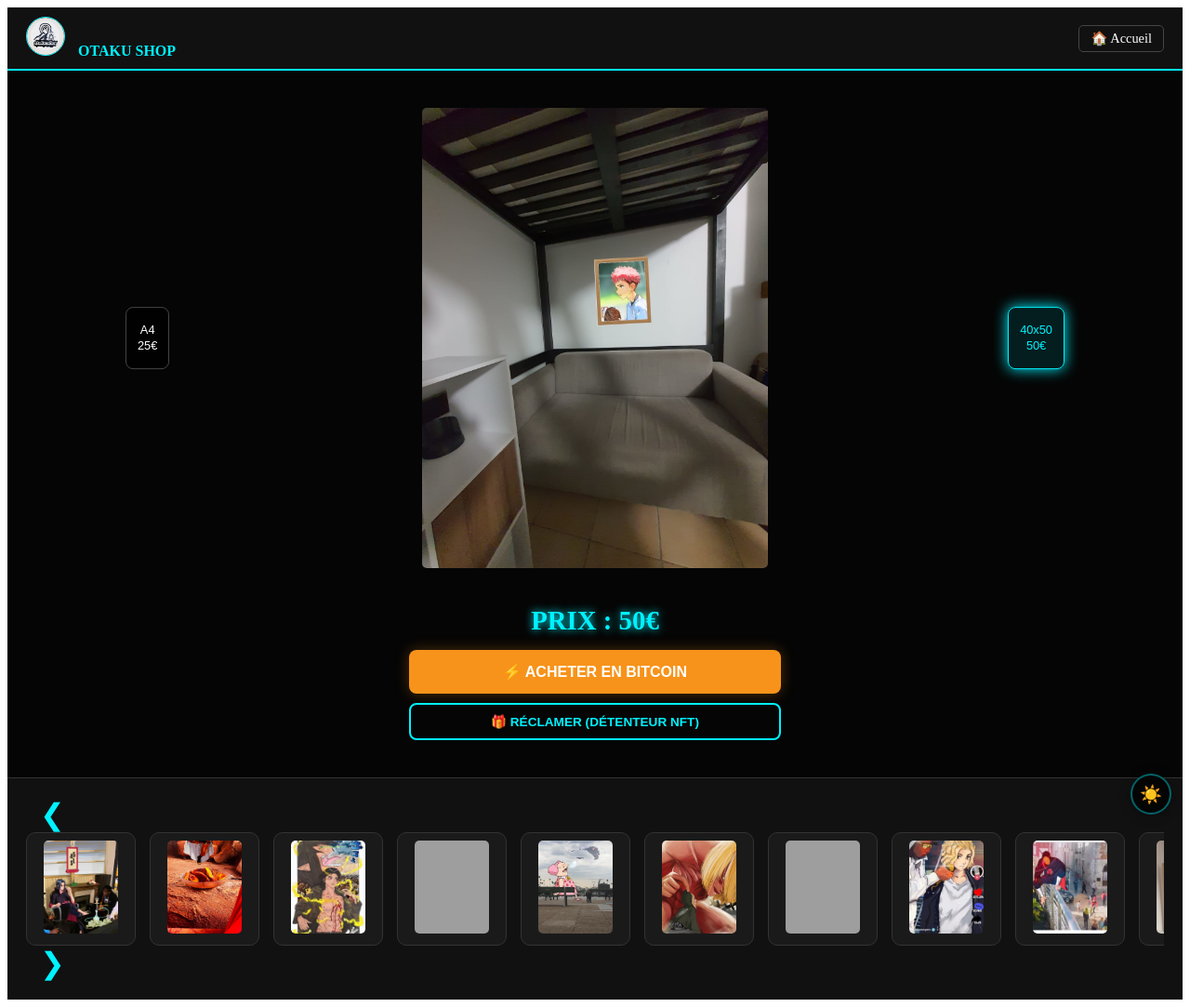
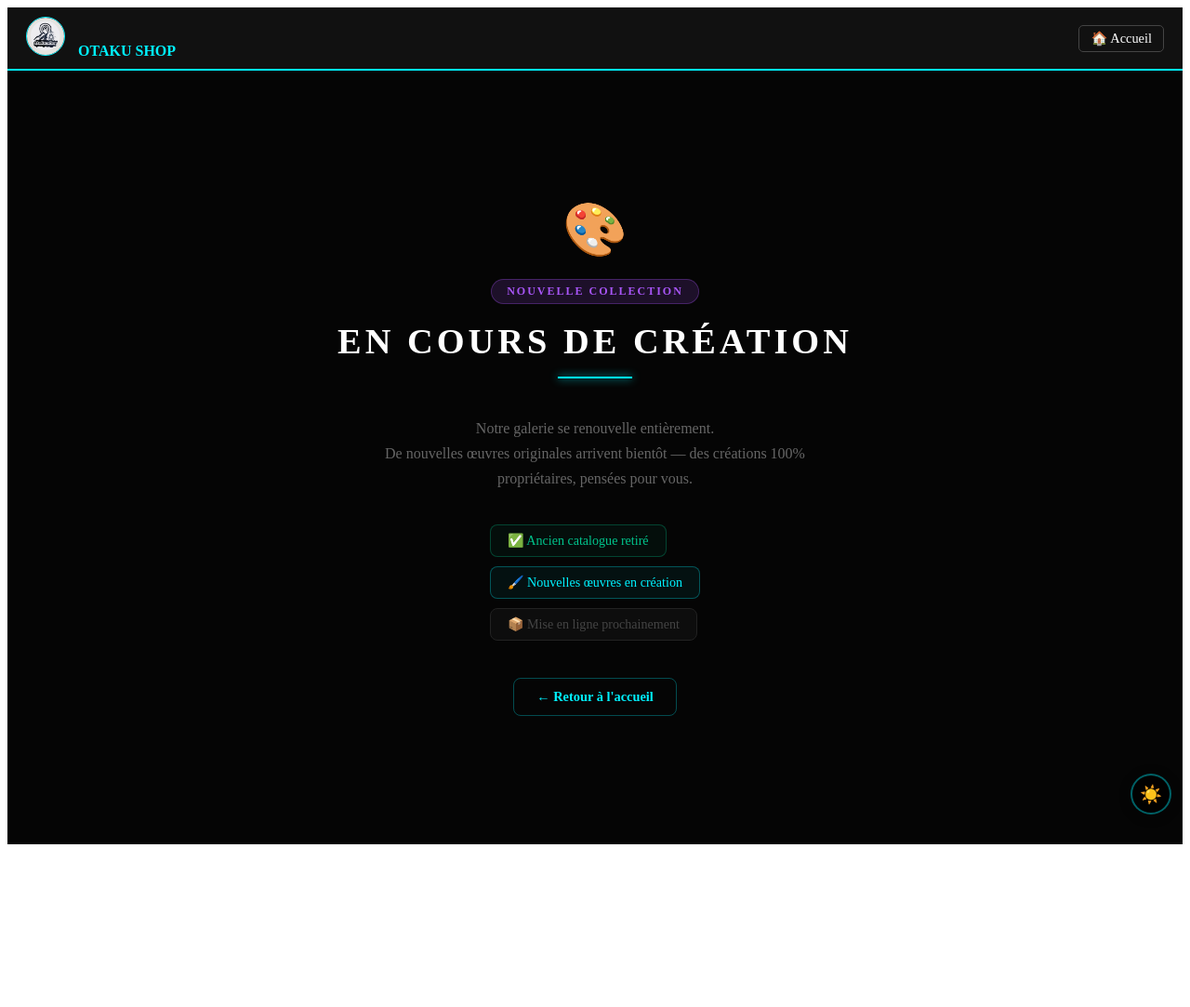
Before and after one commit to samirkema/otakusshopandswap, a Jekyll site: the page built from gallerie.html, in a window 1280 px wide. Shown: the whole page at 93% size. Built offline with Jekyll 4.4.1, drawn with Linux system fonts in a browser that asks for light colours; after the commit the page ends 916 px from its top, so only the background shows below that; grey boxes are pictures that could not be loaded.

Commit message:
Gallery — remove old artworks, show renovation screen
Old carousel/preview/buy buttons hidden, replaced by:
- "Nouvelle collection en cours de création" message
- 3 progress steps (retiré ✅ / en création 🖌️ / bientôt)
- Full structure preserved for easy re-enable

Co-Authored-By: Claude Sonnet 4.6 <noreply@anthropic.com>

```diff
--- a/gallerie.html
+++ b/gallerie.html
@@ -16,37 +16,21 @@ permalink: /galerie.html
 
     <div class="neon-separator-top"></div>
 
-    <div class="preview-scene">
-        <div class="main-view-container">
-            <button class="side-format-btn left" id="btn-petit" onclick="setFormat('petit', 25)">A4<br>25€</button>
-
-            <img src="{{ 'assets/images/decor-011-grand.jpg' | relative_url }}" id="main-view" class="main-display-image">
-
-            <button class="side-format-btn right active" id="btn-grand" onclick="setFormat('grand', 50)">40x50<br>50€</button>
+    <div class="renovation-scene">
+        <div class="renovation-icon">🎨</div>
+        <div class="renovation-badge">NOUVELLE COLLECTION</div>
+        <h2 class="renovation-title">EN COURS DE CRÉATION</h2>
+        <div class="neon-line-reno"></div>
+        <p class="renovation-desc">
+            Notre galerie se renouvelle entièrement.<br>
+            De nouvelles œuvres originales arrivent bientôt — des créations 100% propriétaires, pensées pour vous.
+        </p>
+        <div class="renovation-steps">
+            <div class="reno-step done">✅ Ancien catalogue retiré</div>
+            <div class="reno-step active">🖌️ Nouvelles œuvres en création</div>
+            <div class="reno-step">📦 Mise en ligne prochainement</div>
         </div>
-
-        <div class="shop-actions-container">
-            <div class="price-tag">PRIX : <span id="current-price">50</span>€</div>
-            <button class="buy-btn-btc" onclick="payWithBitcoin()">⚡ ACHETER EN BITCOIN</button>
-            <button class="claim-btn-nft" onclick="openNFTGate(currentId)">🎁 RÉCLAMER (DÉTENTEUR NFT)</button>
-        </div>
-    </div>
-
-    <div class="gallery-navigation">
-        <div class="carousel-wrapper">
-            <button class="arrow" onclick="scrollCarousel(-1)">❮</button>
-            <div class="carousel-track" id="carousel">
-                {% for i in (1..15) %}
-                {% assign id = i | prepend: '00' | slice: -3, 3 %}
-                <div class="vignette-item" id="v-{{ id }}" onclick="selectTableau('{{ id }}')">
-                    <img src="{{ 'assets/images/tableau-' | append: id | append: '-vignette.jpg' | relative_url }}"
-                        onerror="this.src='{{ 'assets/images/tableau-' | append: id | append: '-vignette.JPG' | relative_url }}'; this.onerror=null;">
-                    </div>
-                {% endfor %}
-            </div>
-            </div>
-            <button class="arrow" onclick="scrollCarousel(1)">❯</button>
-        </div>
+        <a href="{{ '/' | relative_url }}" class="btn-home-reno">← Retour à l'accueil</a>
     </div>
 </div>
 
@@ -215,6 +199,78 @@ permalink: /galerie.html
 
 .arrow { color: #00f2ff; background: none; border: none; font-size: 2rem; cursor: pointer; padding: 0 15px; }
 
+/* --- RENOVATION --- */
+.renovation-scene {
+    flex: 1;
+    display: flex;
+    flex-direction: column;
+    align-items: center;
+    justify-content: center;
+    text-align: center;
+    padding: 60px 20px;
+    background: #050505;
+}
+.renovation-icon { font-size: 3.5rem; margin-bottom: 20px; }
+.renovation-badge {
+    background: rgba(168,85,247,0.15);
+    color: #a855f7;
+    border: 1px solid rgba(168,85,247,0.3);
+    font-size: 0.75rem;
+    font-weight: 800;
+    letter-spacing: 2px;
+    padding: 5px 16px;
+    border-radius: 20px;
+    margin-bottom: 18px;
+}
+.renovation-title {
+    font-size: clamp(1.6rem, 4vw, 2.4rem);
+    font-weight: 900;
+    letter-spacing: 4px;
+    color: #fff;
+    margin: 0 0 16px;
+}
+.neon-line-reno {
+    width: 80px; height: 2px;
+    background: #00f2ff;
+    box-shadow: 0 0 10px #00f2ff;
+    margin: 0 auto 24px;
+}
+.renovation-desc {
+    color: #666;
+    font-size: 1rem;
+    line-height: 1.7;
+    max-width: 480px;
+    margin-bottom: 36px;
+}
+.renovation-steps {
+    display: flex;
+    flex-direction: column;
+    gap: 10px;
+    margin-bottom: 40px;
+    align-items: flex-start;
+}
+.reno-step {
+    font-size: 0.88rem;
+    color: #444;
+    padding: 8px 18px;
+    border: 1px solid #222;
+    border-radius: 8px;
+    background: #0d0d0d;
+}
+.reno-step.done { color: #00c48c; border-color: rgba(0,196,140,0.3); background: rgba(0,196,140,0.05); }
+.reno-step.active { color: #00f2ff; border-color: rgba(0,242,255,0.3); background: rgba(0,242,255,0.05); }
+.btn-home-reno {
+    color: #00f2ff;
+    text-decoration: none;
+    border: 1px solid rgba(0,242,255,0.3);
+    padding: 11px 24px;
+    border-radius: 8px;
+    font-size: 0.9rem;
+    font-weight: 600;
+    transition: 0.2s;
+}
+.btn-home-reno:hover { background: rgba(0,242,255,0.08); box-shadow: 0 0 15px rgba(0,242,255,0.2); }
+
 /* --- MODAL GATE --- */
 .gate-overlay { position: fixed; top: 0; left: 0; width: 100%; height: 100%; background: rgba(0,0,0,0.95); z-index: 2000; display: none; justify-content: center; align-items: center; }
 .gate-content { background: #111; border: 2px solid #00f2ff; padding: 30px; border-radius: 15px; text-align: center; position: relative; max-width: 400px; width: 90%; }
```
